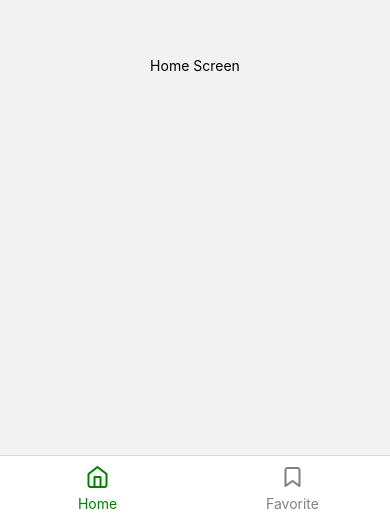
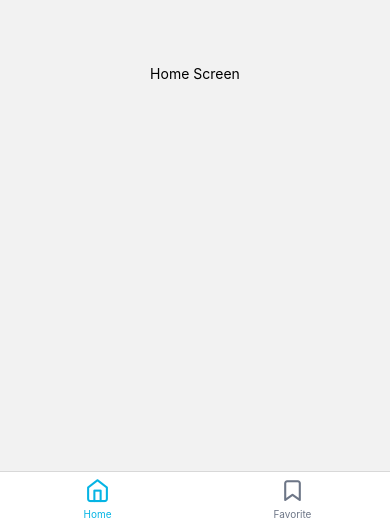
Before and after one commit to AlHamasy/movie_v1, a React Native app: screen /BottomTabs in a window 390 px wide. Shown: the part 324-845 px from the top of the page. Built offline with nearby package versions, Linux system fonts and the light colour scheme.

Commit message:
fixing deprecated tabBarOptions and add defaultColors

```diff
--- a/src/routes/BottomTabs.tsx
+++ b/src/routes/BottomTabs.tsx
@@ -1,10 +1,7 @@
 /* eslint-disable react/no-unstable-nested-components */
 import React from 'react';
-import {
-  createBottomTabNavigator,
-  BottomTabScreenProps,
-} from '@react-navigation/bottom-tabs';
-import {View, StyleSheet, Text} from 'react-native';
+import {createBottomTabNavigator} from '@react-navigation/bottom-tabs';
+import {defaultColors} from '../themes';
 import IconFeather from 'react-native-vector-icons/Feather';
 import Home from '../screens/Home';
 import Favorite from '../screens/Favorite';
@@ -12,72 +9,30 @@ import Favorite from '../screens/Favorite';
 const Tab = createBottomTabNavigator();
 
 const BottomTabNavigator = () => {
-  const screenOptions = ({route}: BottomTabScreenProps<any, any>) => ({
-    headerShown: false,
-    tabBarStyle: {
-      height: 65,
-    },
-    tabBarIcon: ({
-      focused,
-      color,
-    }: {
-      focused: boolean;
-      color: string;
-      size: number;
-    }) => {
+  const screenOptions = ({route}: any) => ({
+    tabBarIcon: ({focused, color, size}: any) => {
       let iconName;
-      let name;
-
       if (route.name === 'Home') {
         iconName = 'home';
-        name = 'Home';
       } else if (route.name === 'Favorite') {
         iconName = 'bookmark';
-        name = 'Favorite';
       }
 
-      return (
-        <View style={styles.tabContainer}>
-          <IconFeather name={iconName} size={24} color={color} />
-          <Text
-            type={'regular'}
-            size={15}
-            style={[styles.tabIconText, {color: focused ? 'green' : 'grey'}]}>
-            {name}
-          </Text>
-        </View>
-      );
+      // You can return any component that you like here!
+      return <IconFeather name={iconName} size={size} color={color} />;
     },
+    tabBarActiveTintColor: defaultColors.secondary,
+    tabBarInactiveTintColor: defaultColors.grayText,
+    headerShown: false,
+    tabBarStyle: {paddingBottom: 0},
   });
 
-  const tabBarOptions = {
-    activeTintColor: 'green',
-    inactiveTintColor: 'gray',
-    showLabel: false,
-  };
-
   return (
-    <Tab.Navigator screenOptions={screenOptions} tabBarOptions={tabBarOptions}>
+    <Tab.Navigator screenOptions={screenOptions}>
       <Tab.Screen name="Home" component={Home} />
       <Tab.Screen name="Favorite" component={Favorite} />
     </Tab.Navigator>
   );
 };
 
-const styles = StyleSheet.create({
-  tabIconCircleFocused: {
-    borderWidth: 2,
-    borderColor: 'white',
-  },
-  tabIconText: {
-    marginTop: 5,
-  },
-  tabContainer: {
-    height: 65,
-    width: 65,
-    justifyContent: 'center',
-    alignItems: 'center',
-  },
-});
-
 export default BottomTabNavigator;
--- a/src/screens/Home/index.tsx
+++ b/src/screens/Home/index.tsx
@@ -1,9 +1,10 @@
 import React from 'react';
-import {View, StyleSheet, Text} from 'react-native';
+import {View, StyleSheet, Text, StatusBar} from 'react-native';
 
 const HomeScreen = () => {
   return (
     <View style={styles.container}>
+      <StatusBar translucent />
       <Text>Home Screen</Text>
     </View>
   );
--- /dev/null
+++ b/src/themes/_types/index.ts
@@ -0,0 +1,3 @@
+import type {ColorScheme} from './_types';
+
+export {ColorScheme};
--- /dev/null
+++ b/src/themes/default_color.ts
@@ -0,0 +1,25 @@
+import {ColorScheme} from './_types/';
+
+export const defaultColors: ColorScheme = {
+  primary: '#03243F',
+  secondary: '#05B4E4',
+  success: '#04944F',
+  pending: '#f48c06',
+  blueText: '#386fa4',
+  grayText: '#6D7687',
+  text: '#1B1B1B',
+  secondaryText: '#494B4A',
+  textTitleLabel: '#343A40',
+  screenBackground: '#F9F9F9',
+  grayBackground: '#F1F2F6',
+  buttonDisableBg: '#E9ECEF',
+  buttonDisableText: '#ADB5BD',
+  buttonEnableBg: '#1D4ED8',
+  buttonEnableText: '#FFFFFF',
+  textFieldBorderNormal: '#DEE2E6',
+  textFieldBorderFocus: '#1D4ED8',
+  textFooterDate: '#868E96',
+  productItemBg: '#F6F6F6',
+  error: '#E91639',
+  white: '#FFFFFF',
+};
--- /dev/null
+++ b/src/themes/index.ts
@@ -0,0 +1,3 @@
+import {defaultColors} from '../themes/default_color';
+
+export {defaultColors};
```
Also changed, not shown: src/themes/_types/_types.d.ts (added, +23 -0 lines).
